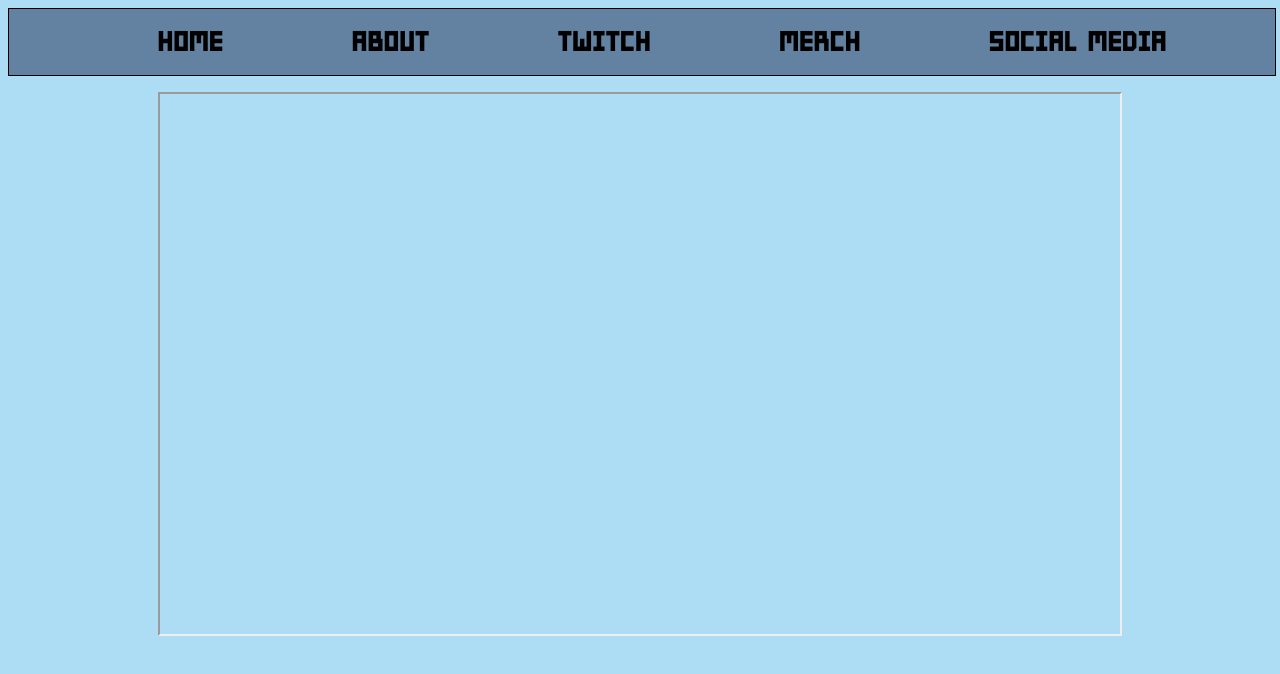
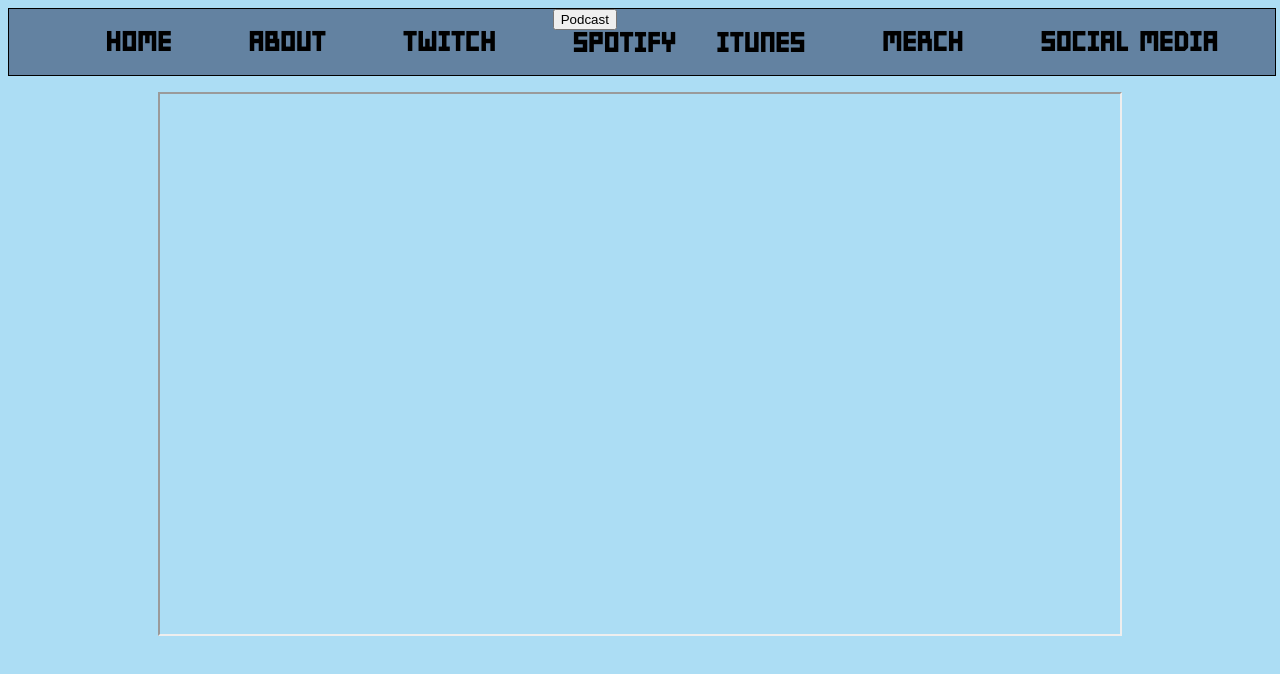
Before and after one commit to KLawsonDevelopment/AydannSite, a React (Create React App) app: page / in a window 1280 px wide. Shown: the top 674 px of the page. Built offline with nearby package versions, Linux system fonts and the light colour scheme; no server answers.

Commit message:
Working on Podcast tab.

```diff
--- a/src/components/Navbar.js
+++ b/src/components/Navbar.js
@@ -13,6 +13,15 @@ class navbar extends Component {
                     <a href='/'>Home</a>
                     <a href="/about">About</a>
                     <a href="https://www.twitch.tv/aydann">Twitch</a>
+                    <div className='dropdown' onMouseOver={this.DropdownFunction} onMouseOut={this.DropdownFunction}>
+                        <button className='podcast'>
+                            Podcast
+                        </button>
+                        <div id="myPodcastDropdown" className='podcastDropdown'>
+                            <a href='https://open.spotify.com/show/0sI1pBrz7SCvQVAlzowy16?si=igsQz6BIQjWU9l38WaFVlA'>Spotify</a>
+                            <a href="https://podcasts.apple.com/us/podcast/coffee-creators/id1481503518?uo=4">iTunes</a>
+                        </div>
+                    </div>
                     <a href="https://streamlabs.com/aydann1/#/merch">Merch</a>
                     <div className='dropdown' onMouseOver={this.DropdownFunction} onMouseOut={this.DropdownFunction}>
                         <button className='social' >
```
